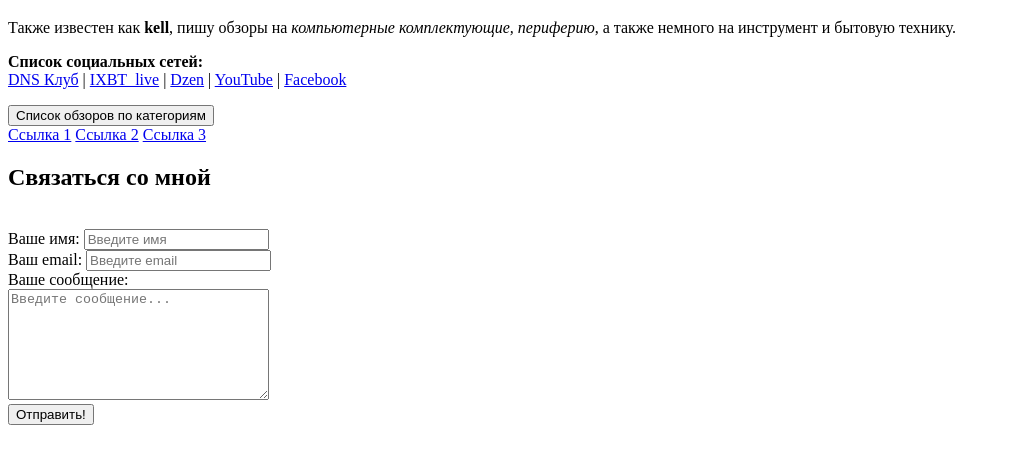
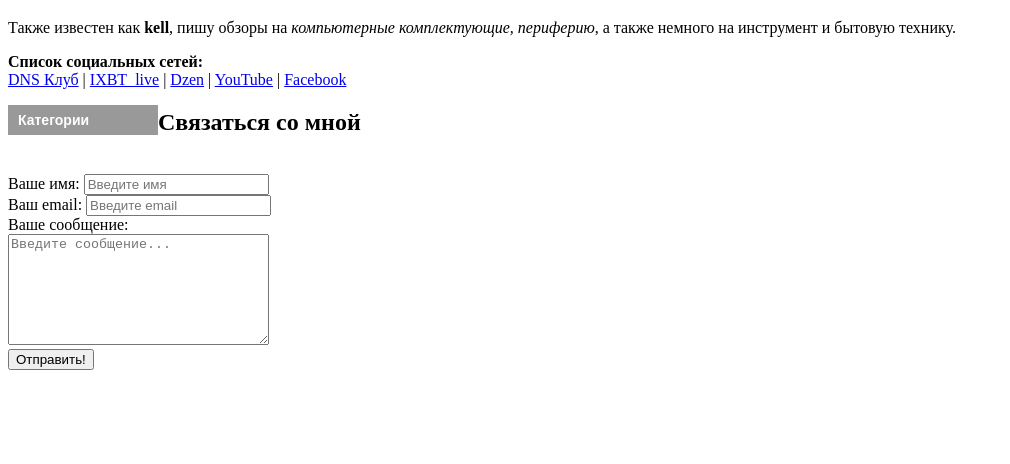
Before and after one commit to kell87/test_site, a plain HTML site: page index.html in a window 1280 px wide. Shown: the part 298-762 px from the top of the page, without its empty margins (0-1010 px from the left). Drawn offline with Linux system fonts and the light colour scheme.

Commit message:
Update index.html

```diff
--- a/index.html
+++ b/index.html
@@ -7,6 +7,7 @@
     <title>Main page of kell's site</title> <!-- заголовок вкладки -->
     <meta name="description" content="Информация об авторе и примерами работ"> <!-- описание предоставляемое в поисковой выдаче -->
     <meta name="keywords" content="kell, reviews"> <!-- ключевые слова для индексации роботами -->
+    <link rel="stylesheet" href="./css/menu_style.css">
 </head>
 <body>
     <img src="img/DS_logo.png" width="300" alt="avatar">
@@ -23,14 +24,25 @@
 
     </p>
 
-    <div class="dropdown">
-        <button class="dropbtn">Список обзоров по категориям</button>
-        <div class="dropdown-content">
-            <a href="#">Ссылка 1</a>
-            <a href="#">Ссылка 2</a>
-            <a href="#">Ссылка 3</a>
-        </div>
-    </div>
+    <ul class="top-level-menu">
+        <li>
+            <a href="#">Категории</a>
+            <ul class="second-level-menu">
+                <li><a href="#">Solid State Drive (SSD)</a></li>
+                <li>
+                    <a href="#">New York</a>
+                    <ul class="third-level-menu">
+                        <li><a href="#">Information</a></li>
+                        <li><a href="#">Book a Meeting</a></li>
+                        <li><a href="#">Testimonials</a></li>
+                        <li><a href="#">Jobs</a></li>
+                    </ul>
+                </li>
+                <li><a href="#">Seattle</a></li>
+            </ul>
+        </li>
+    </ul>
+
     <h2>Связаться со мной</h2>
 
     <br>
```
